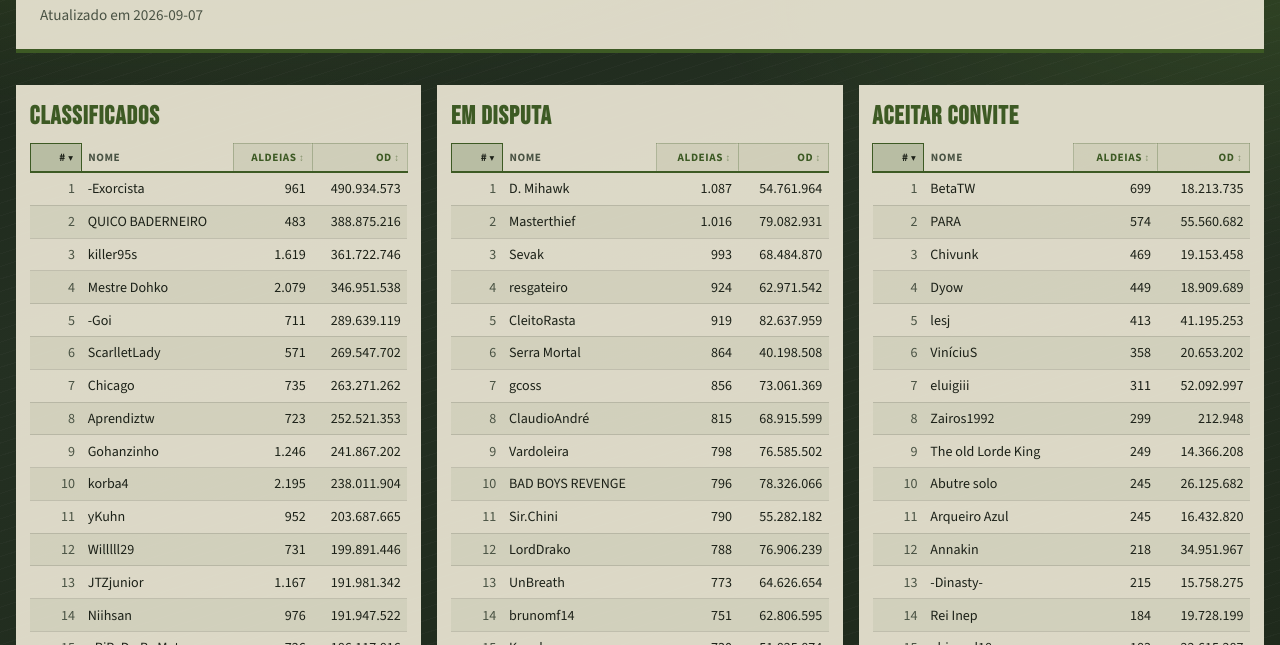
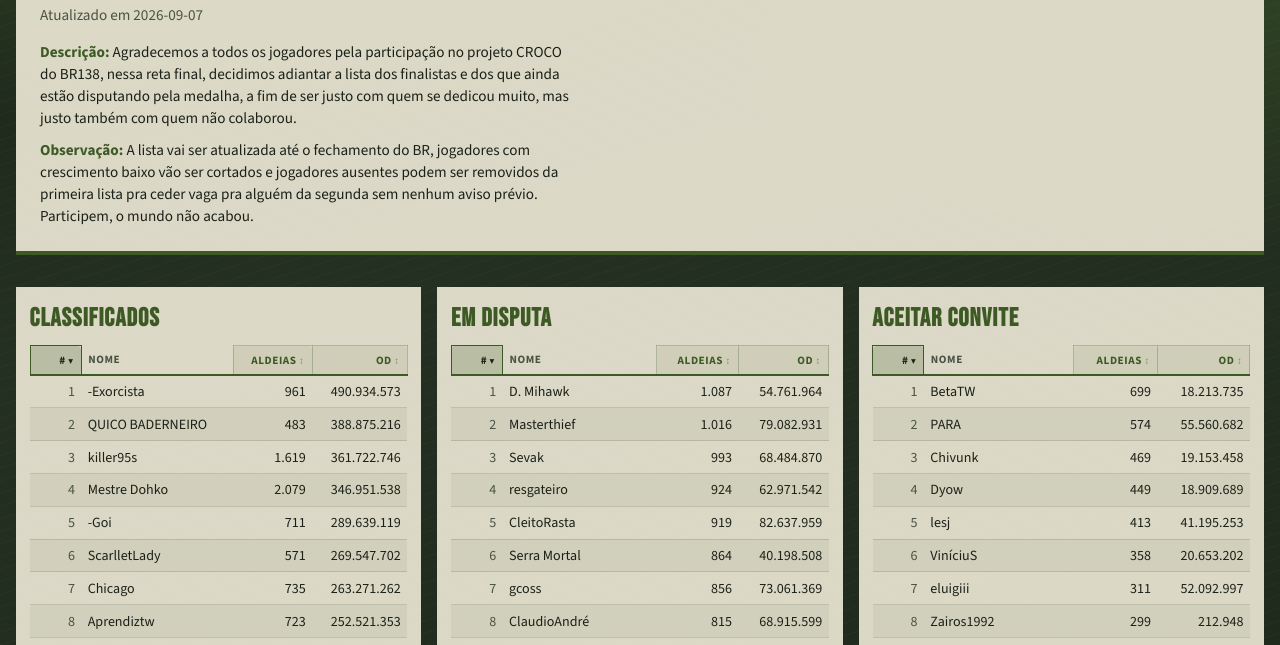
Before and after one commit to eduardo77L/croco-br138-ranking, a plain HTML site: page index.html in a window 1280 px wide. Shown: the part 155-800 px from the top of the page. Drawn offline with nearby package versions, Linux system fonts and the light colour scheme.

Commit message:
content: add description and observation under update date

```diff
--- a/index.html
+++ b/index.html
@@ -19,6 +19,22 @@
         <p class="brand">Croco · br138</p>
         <h1>Croco br138 - Ranking de classificados + disputa</h1>
         <p id="atualizadoEm" class="meta">Carregando…</p>
+        <div class="notice">
+          <p>
+            <strong>Descrição:</strong> Agradecemos a todos os jogadores pela
+            participação no projeto CROCO do BR138, nessa reta final, decidimos
+            adiantar a lista dos finalistas e dos que ainda estão disputando pela
+            medalha, a fim de ser justo com quem se dedicou muito, mas justo
+            também com quem não colaborou.
+          </p>
+          <p>
+            <strong>Observação:</strong> A lista vai ser atualizada até o
+            fechamento do BR, jogadores com crescimento baixo vão ser cortados e
+            jogadores ausentes podem ser removidos da primeira lista pra ceder
+            vaga pra alguém da segunda sem nenhum aviso prévio. Participem, o
+            mundo não acabou.
+          </p>
+        </div>
       </header>
 
       <main class="lists">
--- a/styles.css
+++ b/styles.css
@@ -92,6 +92,24 @@ body::before {
   margin: 0.85rem 0 0;
   font-size: 0.95rem;
   color: var(--ink-soft);
+}
+
+.notice {
+  margin-top: 1rem;
+  max-width: 68ch;
+  display: grid;
+  gap: 0.65rem;
+}
+
+.notice p {
+  margin: 0;
+  font-size: 0.95rem;
+  line-height: 1.45;
+  color: var(--ink);
+}
+
+.notice strong {
+  color: var(--accent-deep);
 }
 
 main section {
```
